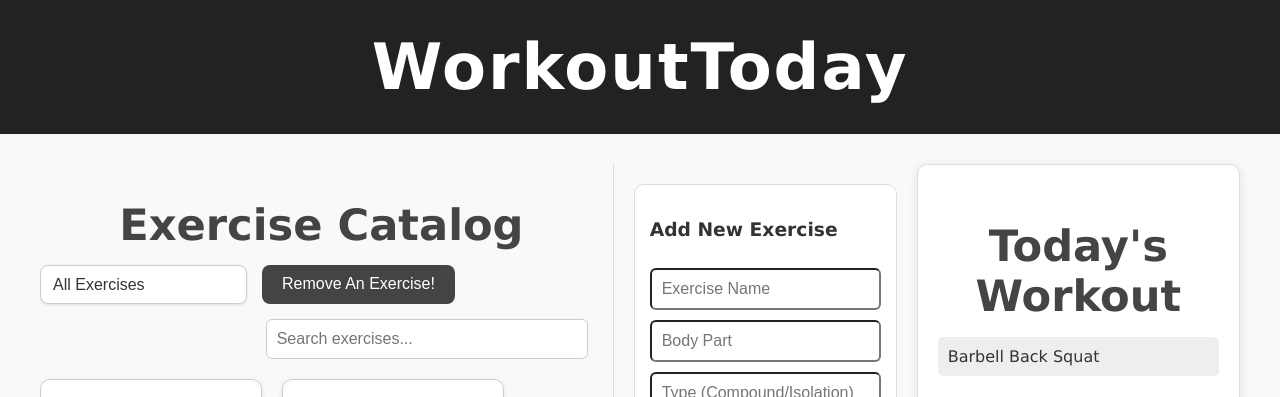
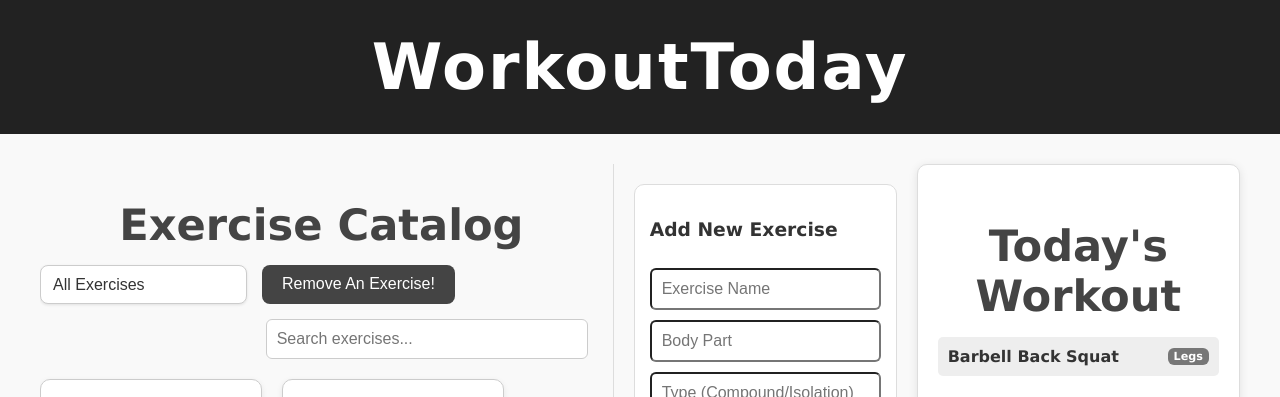
Before and after one commit to sbui056/my-catalog, a plain HTML site: page index.html in a window 1280 px wide. Both pictures are taken after a click on the element 151 px from the left and 593 px from the top of the page. Shown: the top 397 px of the page. Drawn offline with Linux system fonts and the light colour scheme.

Commit message:
add tag to workout list

```diff
--- a/scripts.js
+++ b/scripts.js
@@ -78,12 +78,18 @@ function addToWorkout(exerciseName) {
   const list = document.getElementById("selected-list");
   const items = list.querySelectorAll("li");
 
+  // Prevent duplicates
   for (const item of items) {
     if (item.textContent === exerciseName) return;
   }
 
+  // Find the full exercise object
+  const exercise = exercises.find(ex => ex.name === exerciseName);
+  if (!exercise) return;
+
   const li = document.createElement("li");
-  li.textContent = exerciseName;
+  li.dataset.name = exerciseName; // so we can track it for duplicates
+  li.innerHTML = `<strong>${exercise.name}</strong> <span class="tag body-tag">${exercise.bodyPart}</span>`;
   list.appendChild(li);
 }
 
--- a/style.css
+++ b/style.css
@@ -59,6 +59,26 @@ html, body {
   margin-bottom: 15px;
   color: #444;
   text-align: center;
+}
+
+#selected-list li {
+  background-color: #eee;
+  padding: 10px;
+  margin-bottom: 10px;
+  border-radius: 5px;
+  display: flex;
+  justify-content: space-between;
+  align-items: center;
+}
+
+#selected-list .tag {
+  padding: 2px 6px;
+  font-size: 0.7rem;
+  border-radius: 6px;
+  font-weight: bold;
+  background-color: #777;
+  color: white;
+  margin-left: 8px;
 }
 
 /* === CARDS === */
```
